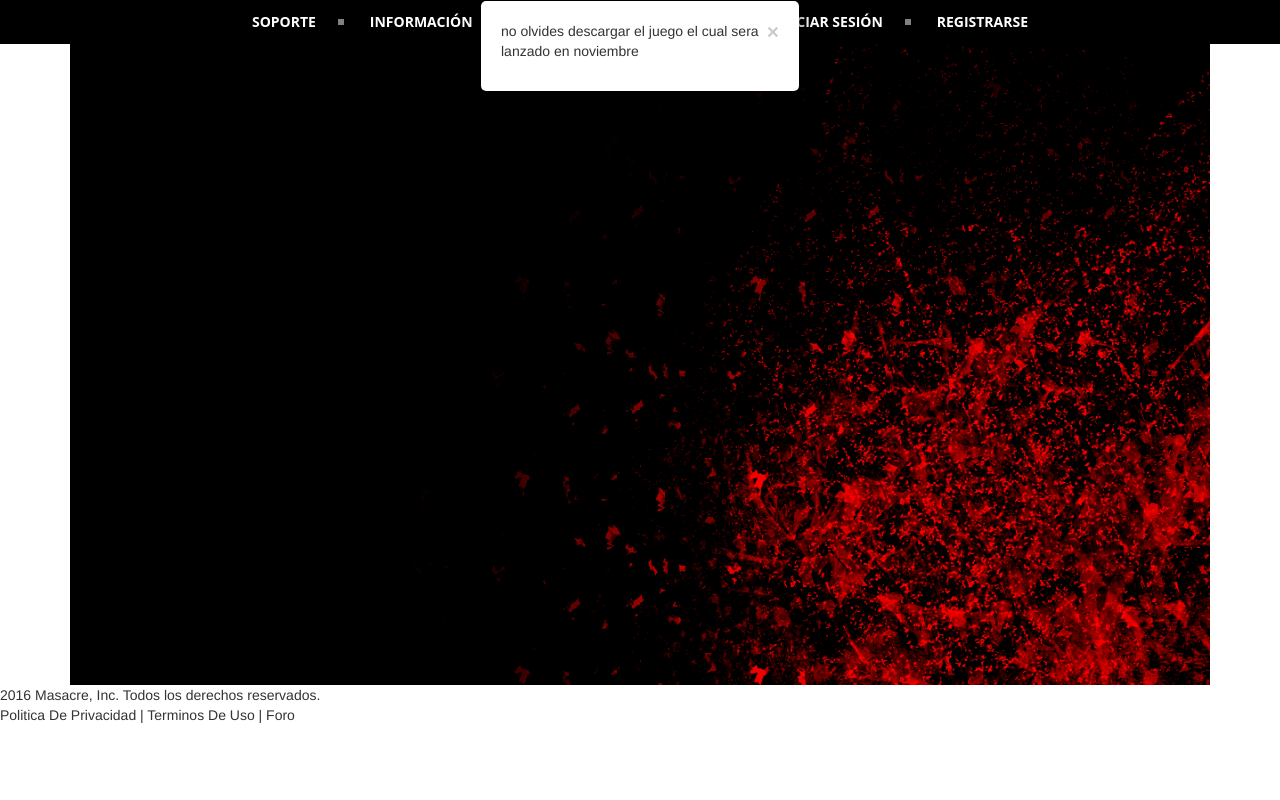
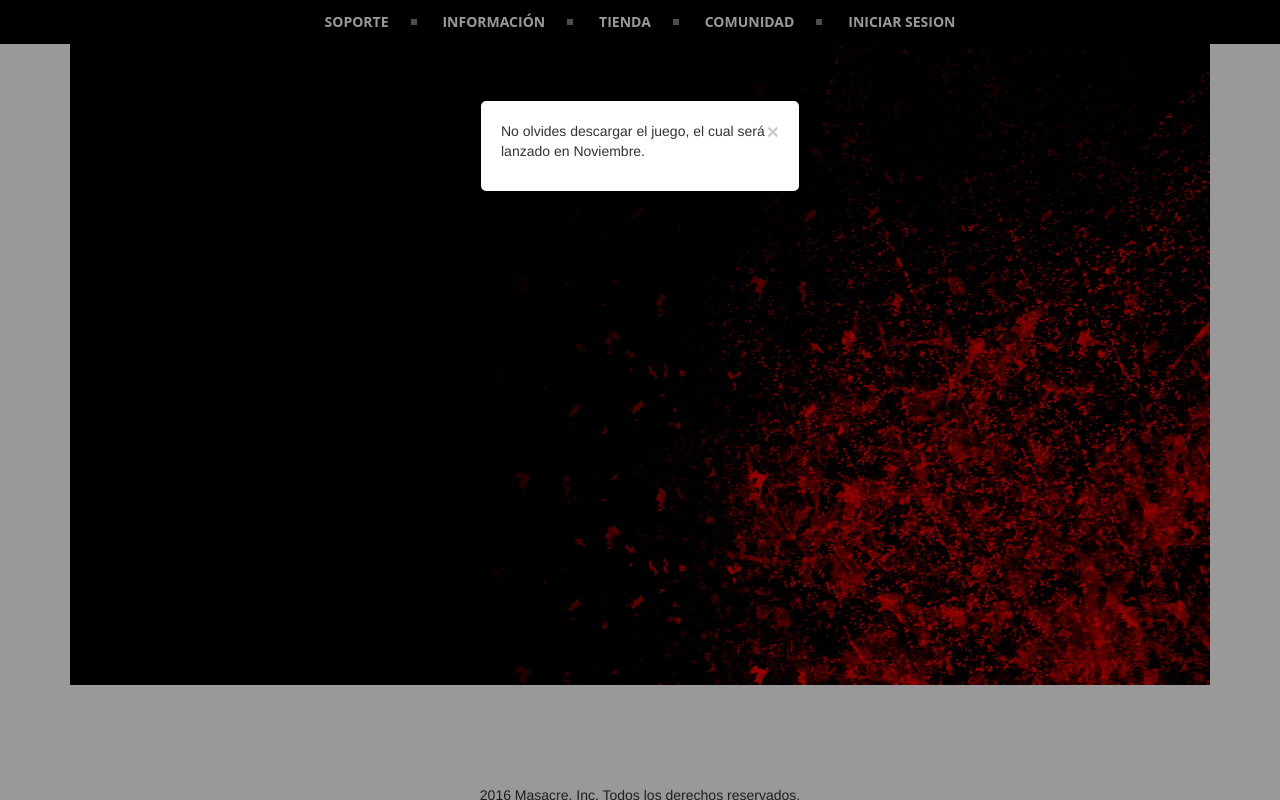
Before and after one commit to eltommy99/Seeking-Revenge, a PHP site: page / in a window 1280 px wide. Run offline with PHP 8.4, Linux system fonts and the light colour scheme.

Commit message:
index cambio

```diff
--- a/index.php
+++ b/index.php
@@ -6,6 +6,7 @@
      <link rel="stylesheet" type="text/css" href="estilo/cssmenu/styles.css" >
      <link rel="stylesheet" type="text/css" href="estilo/index.css" >
      <link rel="stylesheet" type="text/css" href="estilo/estilopopups.css">
+     <link rel="stylesheet" type="text/css" href="estilo/estilos.css">
    <!--Abajo estan los estilos de bootstrap para la imagen-->
      <meta name="viewport" content="width=device-width, initial-scale=1">
      <link rel="stylesheet" href="http://maxcdn.bootstrapcdn.com/bootstrap/3.3.6/css/bootstrap.min.css">
@@ -13,7 +14,8 @@
      <script src="http://maxcdn.bootstrapcdn.com/bootstrap/3.3.6/js/bootstrap.min.js"></script>
 
 </head>
-<body>
+<body onload="myFunction()">
+
   <nav>
     <div id='cssmenu'>
       <ul>
@@ -21,69 +23,35 @@
         <li><a href="#">Información</a></li>
         <li><a href="#">Tienda</a></li>
         <li><a href="#">Comunidad</a></li>
-      <li><a href="#">Iniciar Sesión</a></li>
-      <li><a href="#">Registrarse</a>
+        <li><a onclick="myInicio()">INICIAR SESION</a>
       </ul>
     </div>
   </nav>
 
 
+   <div id="myModal" class="popinicial">
+      <div class="modal-content">
+         <span class="close">×</span>
+        <p class="pop">No olvides descargar el juego, el cual será lanzado en Noviembre.</p>
+      </div>
+   </div>
+
+  <div id="Modals" class="popsesion">
+    <div class="modal-content">
+      <span class="closes">×</span>
+      <form class="" action="index.html" method="post">
+         <label class="pop">USUARIO <br> <input type="text" name="Usuario"></label><br>
+        <label class="pop">CONTRASEÑA  <br>  <input type="password" name="Contraseña"></label>
+      </form>
+    </div>
+  </div>
 
 
-
-
-
-
-  <body  onload="myFunction()">
     <div class="container">
       <img src="img/blood-splatter1.png" class="img-responsive" alt="BloodSplatter" width="100%" height="900px">
     </div>
 
-  <div id="myModal" class="modal">
-
-
-    <div class="modal-content">
-      <span class="close">×</span>
-      <p class="pop">no olvides descargar el juego el cual sera lanzado en noviembre</p>
-    </div>
-
-  </div>
-
-
-
-
-
-
-
-
-
-
-
-
-
-
-  <script>
-  var modal = document.getElementById('myModal');
-
-
-
-  var span = document.getElementsByClassName("close")[0];
-
-  function myFunction()  {
-      modal.style.display = "block";
-  }
-
-  span.onclick = function() {
-      modal.style.display = "none";
-  }
-
-  window.onclick = function(event) {
-      if (event.target == modal) {
-          modal.style.display = "none";
-      }
-  }
-  </script>
-
+ <script src="script/popupsS.js"></script>
 
 <footer>
 2016 Masacre, Inc. Todos los derechos reservados. <br>
```
Lines whose indentation alone changed are shown as unchanged.
